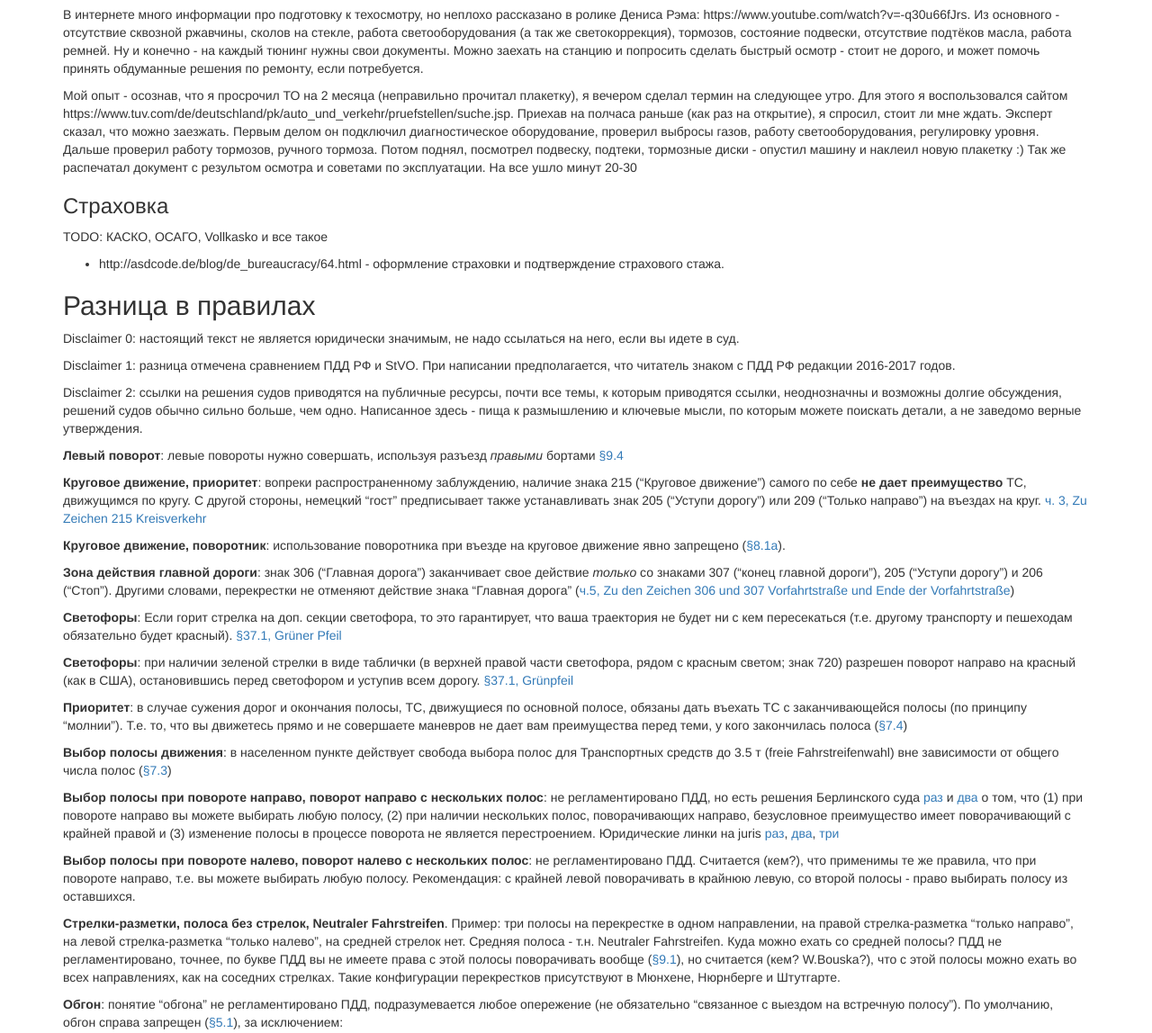
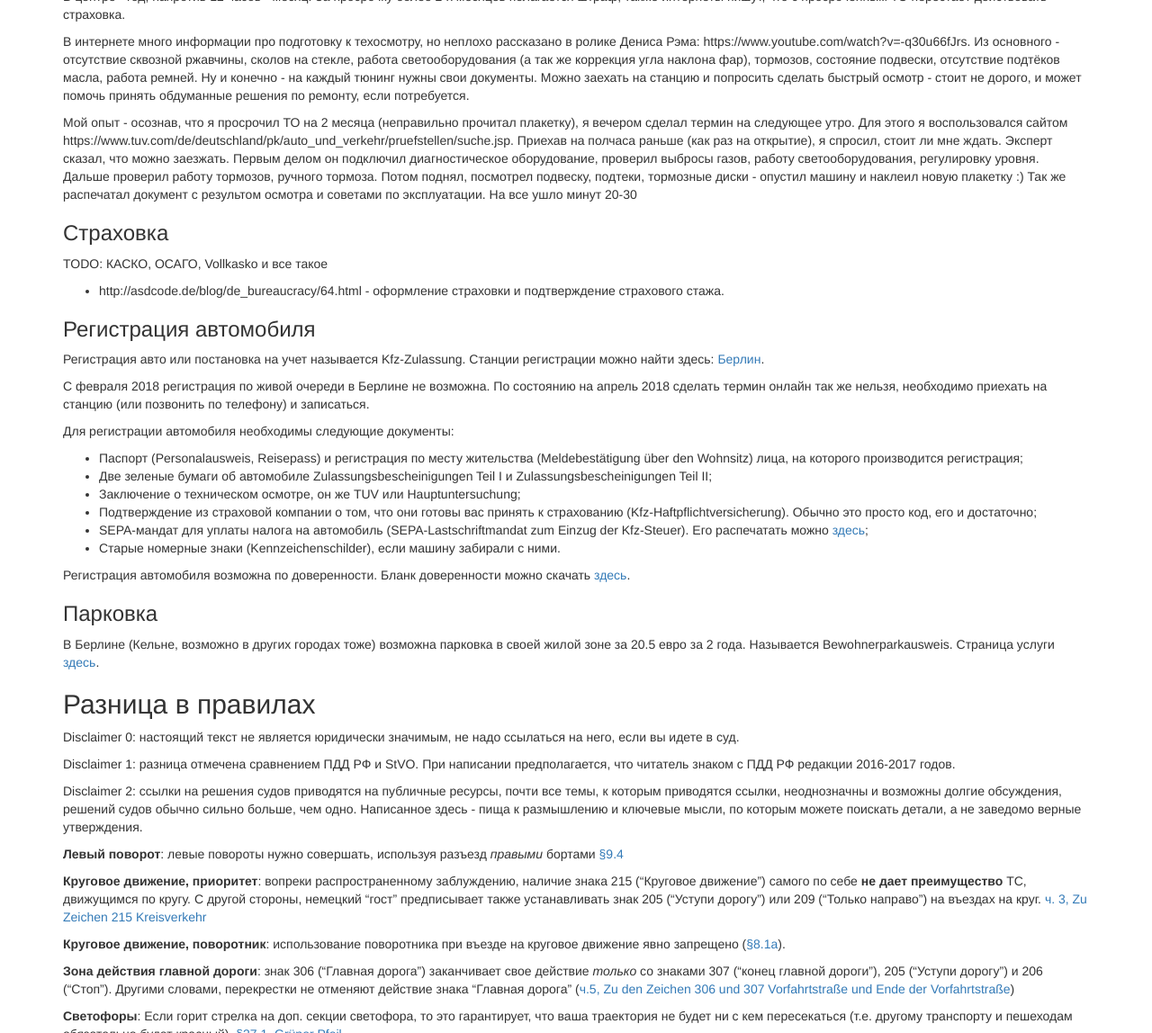
Before and after one commit to ru-de/faq, a Jekyll site: the page built from pages/Авто.md, in a window 1280 px wide and 1400 px high, scrolled down 4448 px, cut to the strip 252-1400 px from the top of the window. Shown: the whole strip at 90% size. Built offline with Jekyll 4.4.1, drawn with Linux system fonts in a browser that asks for light colours; nearby versions of some CDN libraries; some of the changed text lies outside the part shown.

Commit message:
Travis #720: sync github pages

```diff
--- a/pages/Авто.md
+++ b/pages/Авто.md
@@ -74,6 +74,10 @@ A: Скорее всего есть, для этого рекомендуетс
 Если вам не удалось убедить не забирать насовсем национальные права, то стоит написать [письмо в свободной форме](https://github.com/ru-de/faq/blob/master/files/DrivingLicenseReturnTemplate.md) с просьбой вернуть.
 
 **UPD: Берлин.** Март 2018. При подаче заявления, оригинал прав не забрали. По опыту и информации от берлинских знакомых ни у кого не забирают права при подаче в Берлине.
+
+**UPD: Гамбург.** Август 2017. В ответ на письмо написанное по примеру выше, приходит [ответ](https://github.com/ru-de/faq/blob/master/files/russishe_fuererherscein_zuruck.jpg),
+что нельзя иметь 2 прав одновременно.
+
 
 ### Теория
 
@@ -172,13 +176,33 @@ https://www.kfzteile24.de/
 В центре - год, напротив 12 часов - месяц. За просрочку более 2-х месяцев полагается штраф, также интернеты пишут, что с просроченным ТО перестаёт действовать страховка.
 
 В интернете много информации про подготовку к техосмотру, но неплохо рассказано в ролике Дениса Рэма:
-https://www.youtube.com/watch?v=-q30u66fJrs. Из основного - отсутствие сквозной ржавчины, сколов на стекле, работа светооборудования (а так же светокоррекция), тормозов, состояние подвески, отсутствие подтёков масла, работа ремней. Ну и конечно - на каждый тюнинг нужны свои документы. Можно заехать на станцию и попросить сделать быстрый осмотр - стоит не дорого, и может помочь принять обдуманные решения по ремонту, если потребуется.
+https://www.youtube.com/watch?v=-q30u66fJrs. Из основного - отсутствие сквозной ржавчины, сколов на стекле, работа светооборудования (а так же коррекция угла наклона фар), тормозов, состояние подвески, отсутствие подтёков масла, работа ремней. Ну и конечно - на каждый тюнинг нужны свои документы. Можно заехать на станцию и попросить сделать быстрый осмотр - стоит не дорого, и может помочь принять обдуманные решения по ремонту, если потребуется.
 
 Мой опыт - осознав, что я просрочил ТО на 2 месяца (неправильно прочитал плакетку), я вечером сделал термин на следующее утро. Для этого я воспользовался сайтом https://www.tuv.com/de/deutschland/pk/auto_und_verkehr/pruefstellen/suche.jsp. Приехав на полчаса раньше (как раз на открытие), я спросил, стоит ли мне ждать. Эксперт сказал, что можно заезжать. Первым делом он подключил диагностическое оборудование, проверил выбросы газов, работу светооборудования, регулировку уровня. Дальше проверил работу тормозов, ручного тормоза. Потом поднял, посмотрел подвеску, подтеки, тормозные диски - опустил машину и наклеил новую плакетку :) Так же распечатал документ с результом осмотра и советами по эксплуатации. На все ушло минут 20-30
 
 ### Страховка
   TODO: КАСКО, ОСАГО, Vollkasko и все такое
   - http://asdcode.de/blog/de_bureaucracy/64.html - оформление страховки и подтверждение страхового стажа.
+
+### Регистрация автомобиля
+Регистрация авто или постановка на учет называется Kfz-Zulassung. Станции регистрации можно найти здесь: [Берлин](https://service.berlin.de/standorte/kfz-zulassungsstellen/).
+
+С февраля 2018 регистрация по живой очереди в Берлине не возможна. По состоянию на апрель 2018 сделать термин онлайн так же нельзя, необходимо приехать на станцию (или позвонить по телефону) и записаться.
+
+Для регистрации автомобиля необходимы следующие документы:
+
+- Паспорт (Personalausweis, Reisepass) и регистрация по месту жительства (Meldebestätigung über den Wohnsitz) лица, на которого производится регистрация;
+- Две зеленые бумаги об автомобиле Zulassungsbescheinigungen Teil I и Zulassungsbescheinigungen Teil II;
+- Заключение о техническом осмотре, он же TUV или Hauptuntersuchung;
+- Подтверждение из страховой компании о том, что они готовы вас принять к страхованию (Kfz-Haftpflichtversicherung). Обычно это просто код, его и достаточно;
+- SEPA-мандат для уплаты налога на автомобиль (SEPA-Lastschriftmandat zum Einzug der Kfz-Steuer). Его распечатать можно [здесь](https://www.formulare-bfinv.de/ffw/action/invoke.do?id=032021);
+- Старые номерные знаки (Kennzeichenschilder), если машину забирали с ними.
+
+Регистрация автомобиля возможна по доверенности. Бланк доверенности можно скачать [здесь](https://www.adac.de/-/media/adac/pdf/jze/musterkaufvertraege/vollmacht-zulassung-fahrzeuges.pdf).
+
+### Парковка
+
+В Берлине (Кельне, возможно в других городах тоже) возможна парковка в своей жилой зоне за 20.5 евро за 2 года. Называется Bewohnerparkausweis. Страница услуги [здесь](https://service.berlin.de/dienstleistung/121721/).
 
 ## Разница в правилах
 
```
